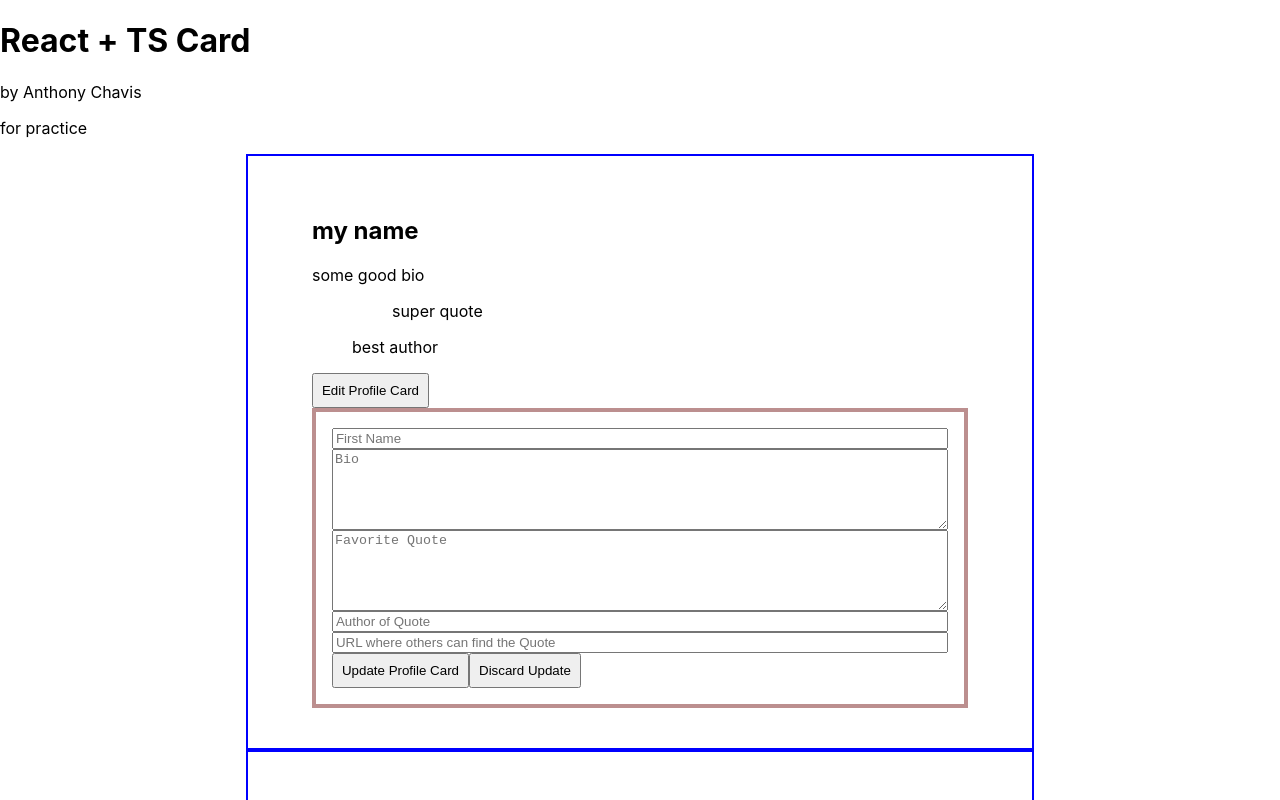
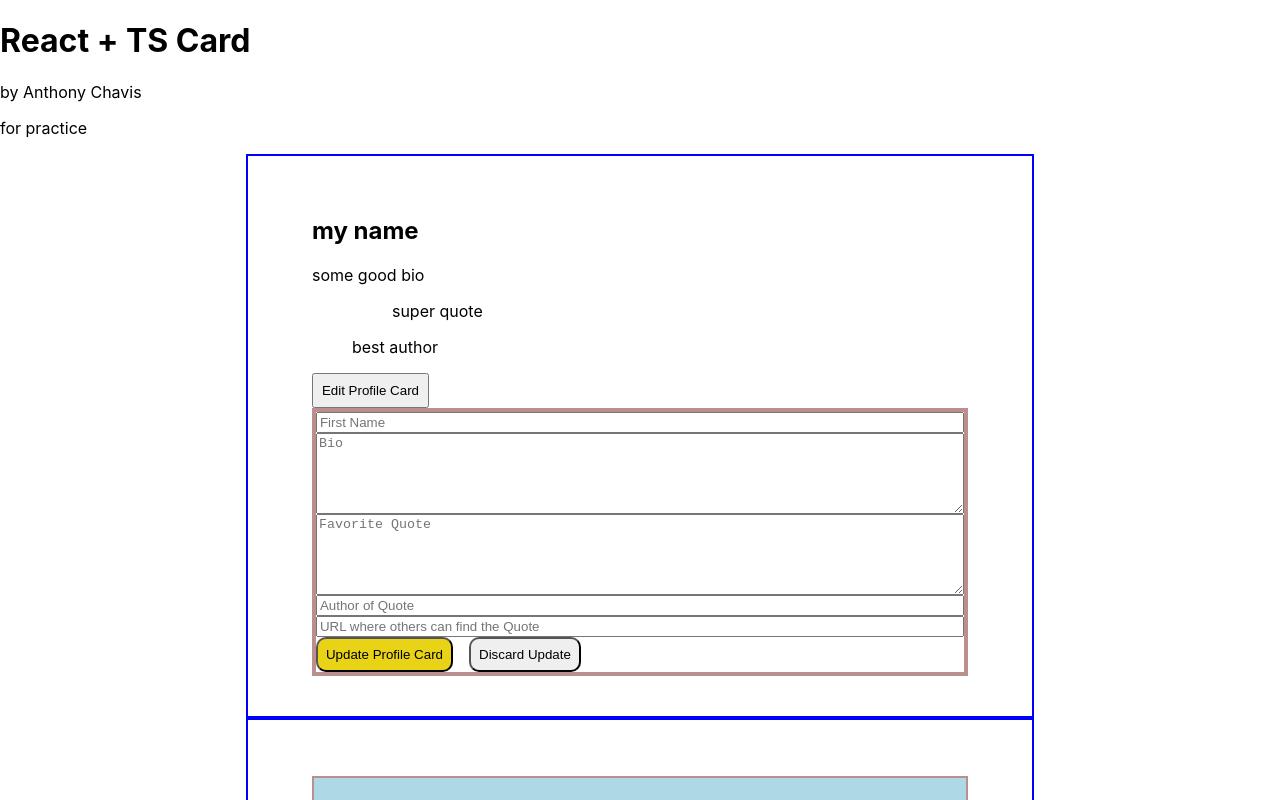
Before and after one commit to anthonychavis/personal-profile-card-cra, a React (Create React App) app: page / in a window 1280 px wide. Both pictures are taken after a click on the button "Edit Profile Card". Shown: the top 800 px of the page. Built offline with nearby package versions, Linux system fonts and the light colour scheme.

Commit message:
form padding removed; btn style change; 'cta' diff

```diff
--- a/src/components/EditForm.module.css
+++ b/src/components/EditForm.module.css
@@ -1,10 +1,15 @@
 form {
     display: flex;
     flex-direction: column;
-    padding: 1rem;
 }
+
 .btn {
+    border-radius: 10px;
+    cursor: pointer;
     inline-size: max-content;
     padding: 0.5rem;
-    cursor: pointer;
 }
+.btn:first-child {
+    background-color: #e8d317;
+    margin-inline-end: 1rem;
+}
```
